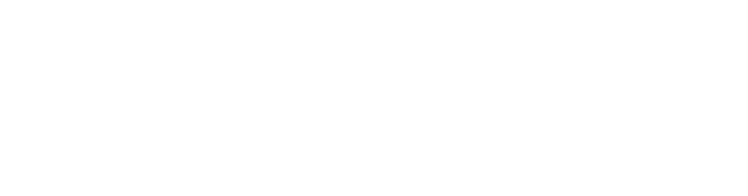
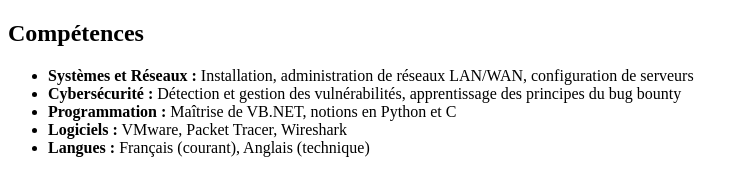
Before and after one commit to akimossvilla/mon-cv, a plain HTML site: page index.html in a window 1280 px wide. Shown: the whole page, without its empty margins (0-748 px from the left). Drawn offline with Linux system fonts and the light colour scheme.

Commit message:
mise en place de la section competences

```diff
--- a/index.html
+++ b/index.html
@@ -7,6 +7,15 @@
     <link rel="stylesheet" href="style.css">
 </head>
 <body>
-
+    <section id="competences">
+        <h2>Compétences</h2>
+        <ul>
+            <li><strong>Systèmes et Réseaux :</strong> Installation, administration de réseaux LAN/WAN, configuration de serveurs</li>
+            <li><strong>Cybersécurité :</strong> Détection et gestion des vulnérabilités, apprentissage des principes du bug bounty</li>
+            <li><strong>Programmation :</strong> Maîtrise de VB.NET, notions en Python et C</li>
+            <li><strong>Logiciels :</strong> VMware, Packet Tracer, Wireshark</li>
+            <li><strong>Langues :</strong> Français (courant), Anglais (technique)</li>
+        </ul>
+    </section>
 </body>
 </html>
```
